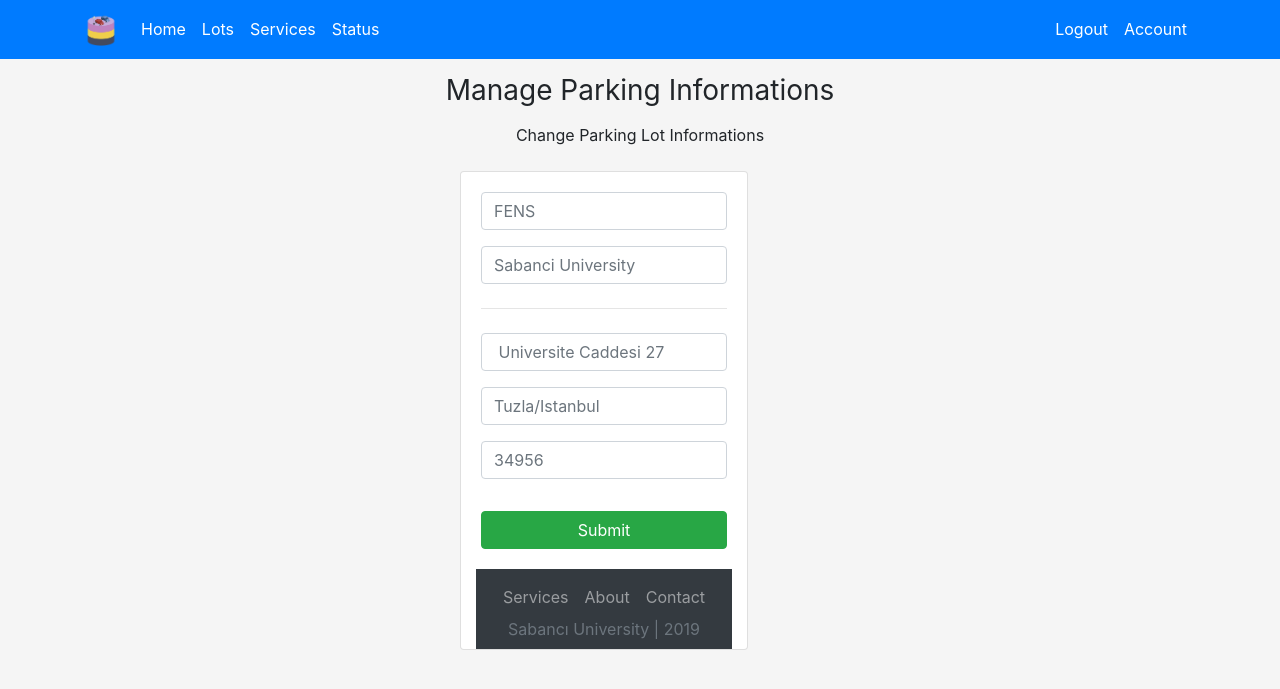
After one commit to AYasinAkalin/ParkingLotManagement, a Flask app: page /lots/FENS/edit in a window 1280 px wide. The commit adds this page. Shown: the top 689 px of the page. Run offline with Flask 2, Linux system fonts and the light colour scheme; the visitor is signed in with stand-in values (Sample User, id 1); data comes from the database, SQL or seed files in the repository; some libraries are stand-ins or nearby versions.

Commit message:
Last Changes

```diff
--- a/src/app/routes.py
+++ b/src/app/routes.py
@@ -321,6 +321,32 @@ def account(username):
         print('no user. GTFO!')
         abort(403)
 
+@app.route('/lots/<lotalias>/edit', methods=['GET', 'POST'])
+def editlot(lotalias):
+    if 'permission' in session:
+        print('logged in user is found')
+        if request.method == 'GET':
+            conn = connect_to_db()
+            with conn:
+                cursor = conn.cursor()
+                query = "SELECT P.LotName FROM ParkingLots P"
+                cursor.execute(query)
+                plh = cursor.fetchall()
+                resp = get_firm_info()
+            return render_template('edit_lot.html', brand=brand, title= lotalias,plheader= plh, info=resp)
+        elif request.method == 'POST':
+            conn = connect_to_db()
+            with conn:
+                cursor = conn.cursor()
+                query = "SELECT P.LotName FROM ParkingLots P"
+                cursor.execute(query)
+                plh = cursor.fetchall()
+                resp = get_firm_info()
+                return render_template('edit_lot.html', brand=brand, title= lotalias,plheader= plh, info=resp)
+    else:
+        print('no user. GTFO!')
+        abort(403)
+    return render_template('edit_lot.html', brand=brand, title=lotalias)
 
 @app.errorhandler(403)
 def forbidden(e):
--- /dev/null
+++ b/src/app/templates/edit_lot.html
@@ -0,0 +1,47 @@
+{% extends "base.html" %}
+
+{% block content%}
+  <form class="form-signin" action="" method="POST">
+
+    <div class="text-center mb-4">
+      <h1 class="h3 mb-3 font-weight-normal">Manage Parking Informations</h1>
+      <p>Change Parking Lot Informations</p>
+    </div>
+
+    <div class="col col-sm-4">
+      <div class="card" style="width: 18rem;">
+      <img src="" class="" alt="">
+        <div class="card-body">
+          <div class="form-group">
+            <input type="text" class="form-control" name="pricemult" id="pricemult" aria-describedby="pricemultHelp" placeholder= {{plheader[0][0]}} required>
+          </div>
+          <div class="form-group">
+            <input type="text" class="form-control" name="pricemult" id="pricemult" aria-describedby="pricemultHelp" placeholder="Sabanci University" required>
+          </div>
+          <p class="card-text">
+          <h5 class="display-6"></h5>
+          <hr class="my-4">
+          <div class="row">
+          <div class="col col-sm">
+
+            <div class="form-group">
+              <input type="text" class="form-control" name="pricemult" id="pricemult" aria-describedby="pricemultHelp" placeholder=" Universite Caddesi 27" required>
+            </div>
+
+
+          <div class="form-group">
+            <input type="text" class="form-control" name="pricemult" id="pricemult" aria-describedby="pricemultHelp" placeholder="Tuzla/Istanbul" required>
+          </div>
+
+          <div class="form-group">
+            <input type="text" class="form-control" name="pricemult" id="pricemult" aria-describedby="pricemultHelp" placeholder="34956" required>
+          </div>
+
+          </div>
+          </div>
+
+    <p></p>
+    <button type="submit" class="btn btn-success btn-block">Submit</button>
+
+  </form>
+{% endblock %}
--- a/src/app/templates/lots.html
+++ b/src/app/templates/lots.html
@@ -14,7 +14,7 @@
         <h5 class="display-6">{{ info[0] }}</h5>
         <hr class="my-4">
         <div class="row">
-        <div class="col-6 col-md-6">
+        <div class="col col-sm">
         <p><i class="icon ion-ios-pin"></i> {{ info[4] }}</p>
         <p> {{ info[5] }}</p>
         <p> {{ info[6] }}/{{ info[7] }}</p>
@@ -34,7 +34,7 @@
   </div>
   {% if session %}
     {% if session['permission']['dev'] or session['permission']['admin'] %}
-      <a class="nav-link" href="/manage">Manage</a>
+      <a class="btn btn-primary" href="/manage">Manage</a>
     {% endif %}
   {% endif %}
   </body>
--- a/src/app/templates/manage.html
+++ b/src/app/templates/manage.html
@@ -53,7 +53,7 @@
       <input type="email" class="form-control" name="email" id="email" aria-describedby="emailHelp" placeholder="Enter email" required>
     </div>
     <p></p>
-    <button type="submit" class="btn btn-success btn-block">Log In</button>
+    <button type="submit" class="btn btn-success btn-block">Submit</button>
 
   </form>
 {% endblock %}
```
